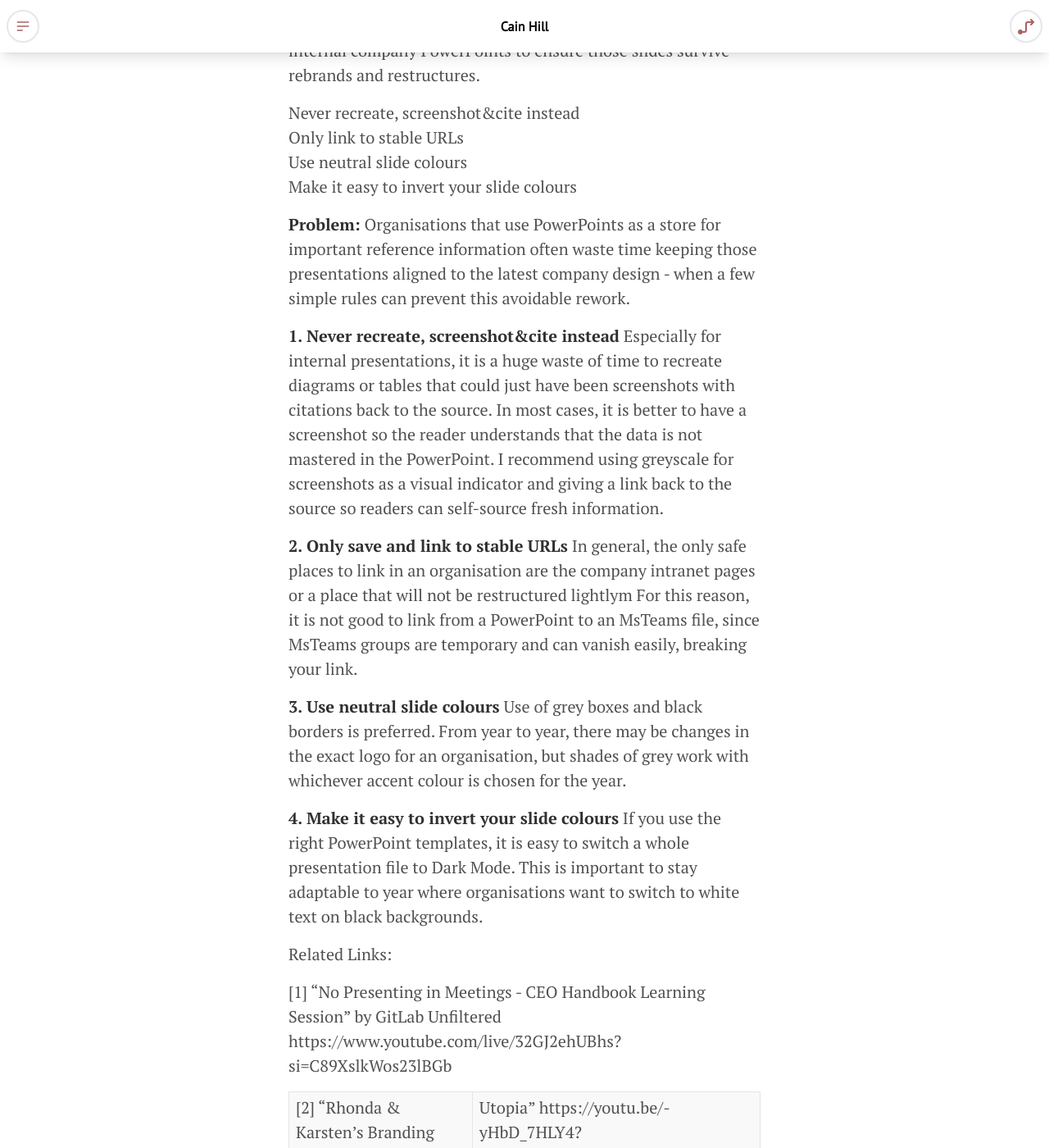
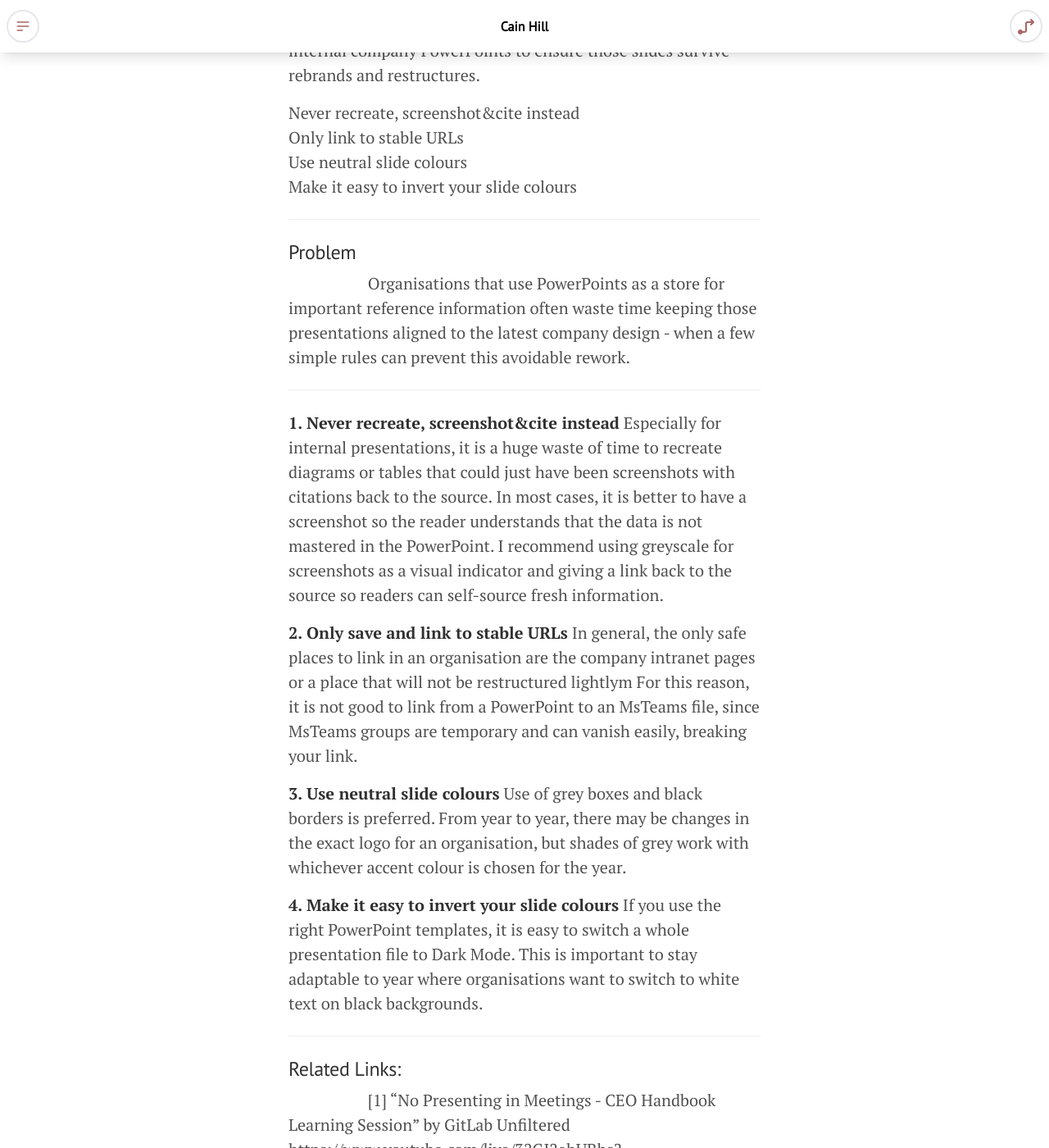
Before and after one commit to cainhill/cainhill.github.io, a Jekyll site: the page built from _blog/2025-04-01-slide-longevity.md, in a window 1280 px wide and 1400 px high, scrolled down 233 px. Shown: the whole window at 82% size. Built offline with Jekyll 4.4.1, drawn with Linux system fonts in a browser that asks for light colours; some of the changed text lies outside the part shown.

Commit message:
create/update '2025-04-01-slide-longevity.md' file

```diff
--- a/_blog/2025-04-01-slide-longevity.md
+++ b/_blog/2025-04-01-slide-longevity.md
@@ -9,8 +9,13 @@ title: Make PowerPoint slides that survive rebrands and restructures
 3. Use neutral slide colours
 4. Make it easy to invert your slide colours
 
-**Problem:**
+---
+
+## Problem
+ㅤㅤㅤㅤㅤ
 Organisations that use PowerPoints as a store for important reference information often waste time keeping those presentations aligned to the latest company design - when a few simple rules can prevent this avoidable rework.
+
+---
 
 **1. Never recreate, screenshot&cite instead**
 Especially for internal presentations, it is a huge waste of time to recreate diagrams or tables that could just have been screenshots with citations back to the source. In most cases, it is better to have a screenshot so the reader understands that the data is not mastered in the PowerPoint. I recommend using greyscale for screenshots as a visual indicator and giving a link back to the source so readers can self-source fresh information.
@@ -24,8 +29,10 @@ Use of grey boxes and black borders is preferred. From year to year, there may b
 **4. Make it easy to invert your slide colours**
 If you use the right PowerPoint templates, it is easy to switch a whole presentation file to Dark Mode. This is important to stay adaptable to year where organisations want to switch to white text on black backgrounds.
 
-Related Links:
+---
 
+## Related Links:
+ㅤㅤㅤㅤㅤ
 [1] "No Presenting in Meetings - CEO Handbook Learning Session" by GitLab Unfiltered https://www.youtube.com/live/32GJ2ehUBhs?si=C89XslkWos23lBGb
 
 [2] "Rhonda & Karsten's Branding Masterclass | Utopia" https://youtu.be/-yHbD_7HLY4?si=840MeDuaBGSDusrw
```
